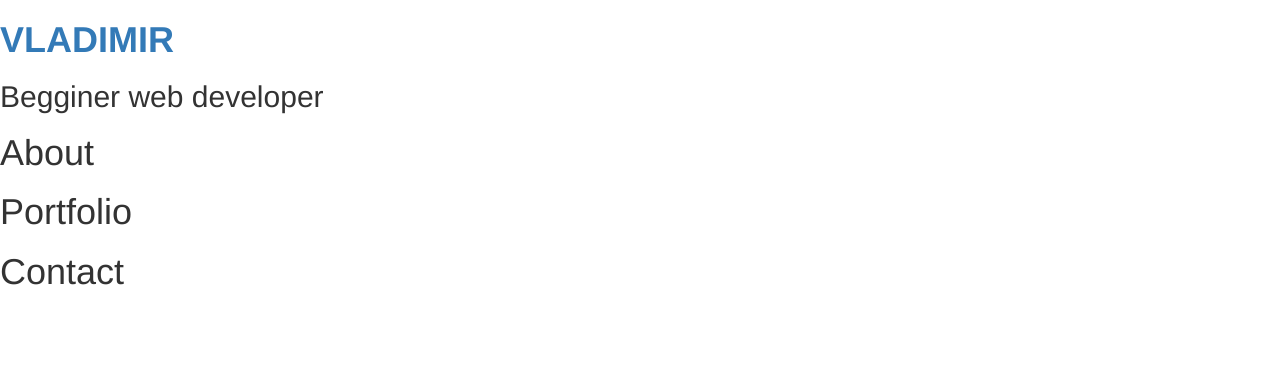
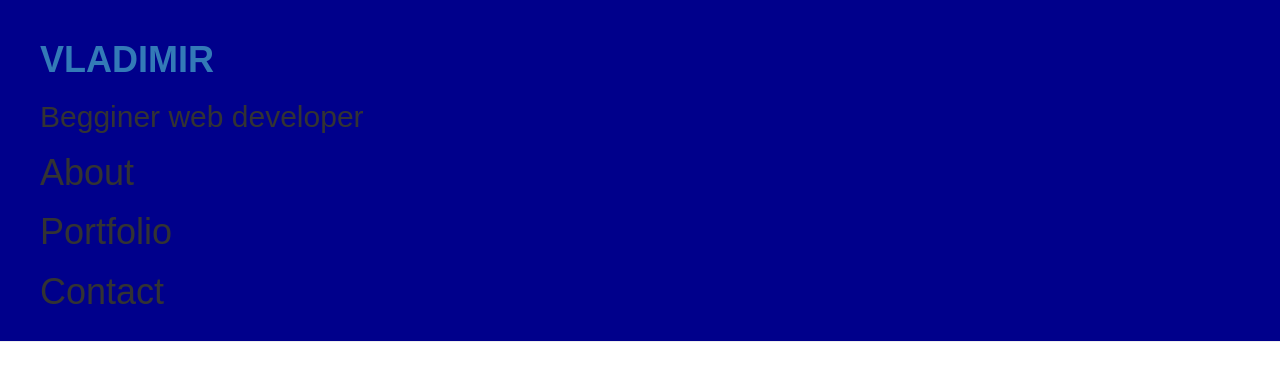
Before and after one commit to 13excite/js_learn, a plain HTML site: page freeCodeCampPart2/index.html in a window 1280 px wide. Drawn offline with nearby package versions, Linux system fonts and the light colour scheme.

Commit message:
add primary styles for page's header

```diff
--- a/freeCodeCampPart2/css/styles.css
+++ b/freeCodeCampPart2/css/styles.css
@@ -0,0 +1,6 @@
+.page-header {
+    background-color: darkblue;
+    margin-top: 0;
+    padding: 20px 20px 20px 40px;
+    font-family: "Apple Symbols", sans-serif;
+}
--- a/freeCodeCampPart2/index.html
+++ b/freeCodeCampPart2/index.html
@@ -6,10 +6,10 @@
     <link rel="stylesheet" href="//maxcdn.bootstrapcdn.com/bootstrap/3.2.0/css/bootstrap.min.css">
     <link rel="stylesheet" href="//maxcdn.bootstrapcdn.com/bootstrap/3.2.0/css/bootstrap-theme.min.css">
     <link rel="stylesheet" href="css/styles.css">
-    <link href="https://fonts.googleapis.com/css?family=Lobster&subset=latin,cyrillic" rel="stylesheet" type="text/css">
+    <link href="https://fonts.googleapis.com/css?family=Lobster" rel="stylesheet" type="text/css">
 </head>
 <body>
-    <div clas="page-header">
+    <div class="page-header">
         <a href="http://randomimage.blabla" class="logo"></a>
         <div class="logo-name">
             <h1><a href="/"><strong>VLADIMIR</strong></a></h1>
```
